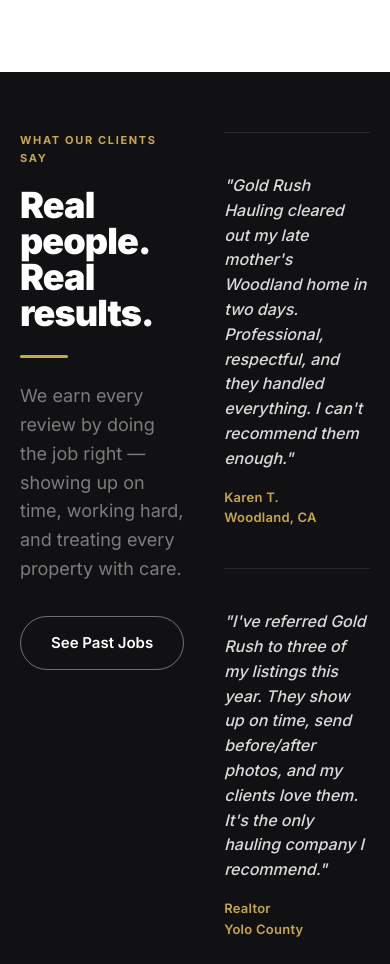
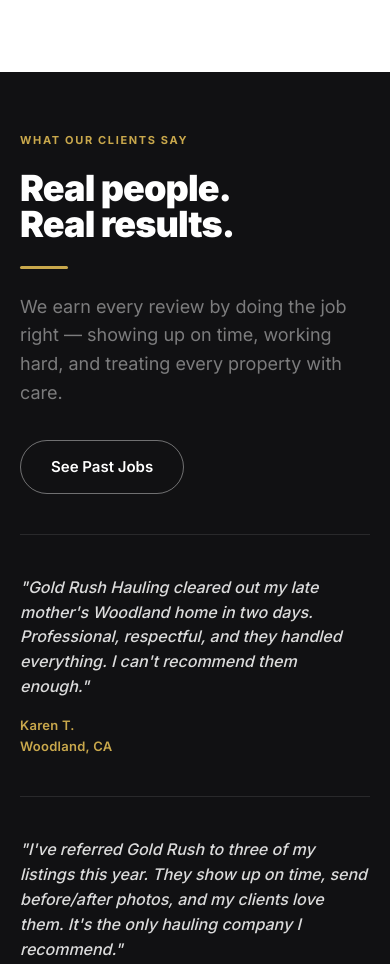
Before and after one commit to dillard-brown/GoldRush-Website, a website: page public/index.html in a window 390 px wide. Shown: the part 4940-5904 px from the top of the page. Drawn offline with Linux system fonts and the light colour scheme.

Commit message:
Add files via upload

```diff
--- a/public/style.css
+++ b/public/style.css
@@ -1442,7 +1442,8 @@
   .hero-actions { grid-column: 1; grid-row: 3; }
 
   .split-layout,
-  .split-layout.reverse { grid-template-columns: 1fr; }
+  .split-layout.reverse,
+  .split-layout.equal { grid-template-columns: 1fr; }
   .split-layout.reverse .split-text,
   .split-layout.reverse .split-visual { order: unset; }
 
```
